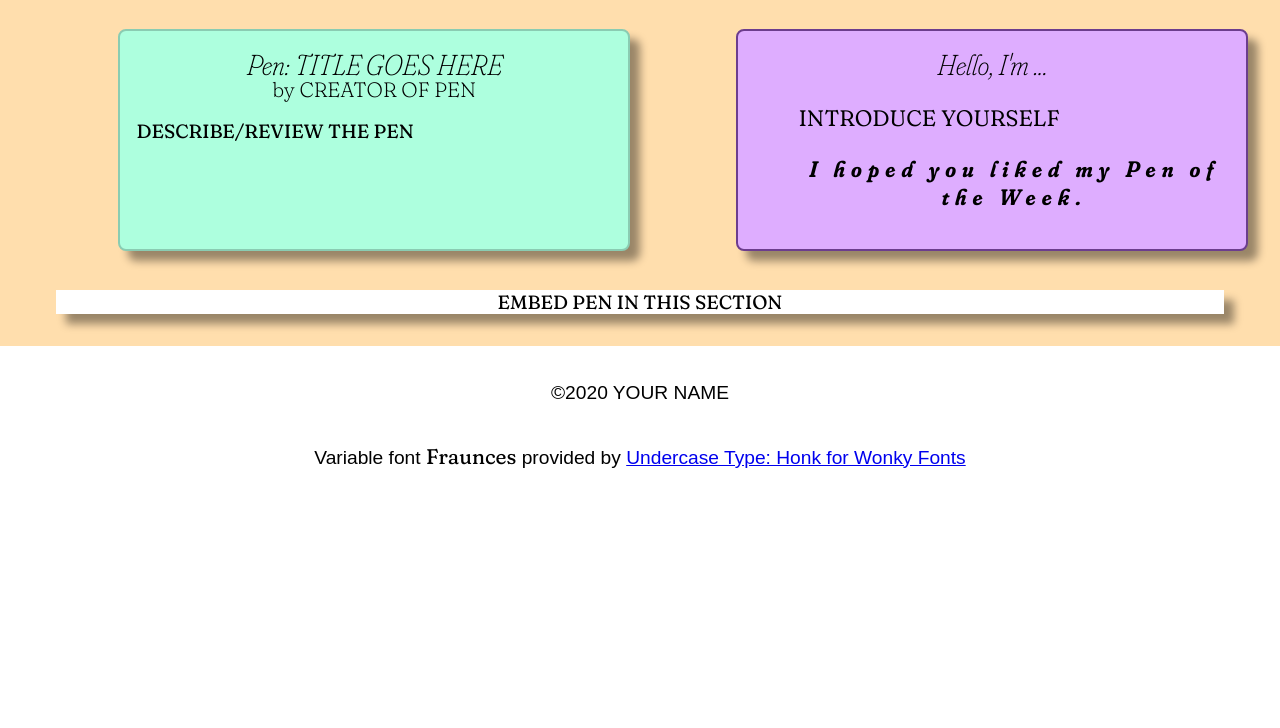
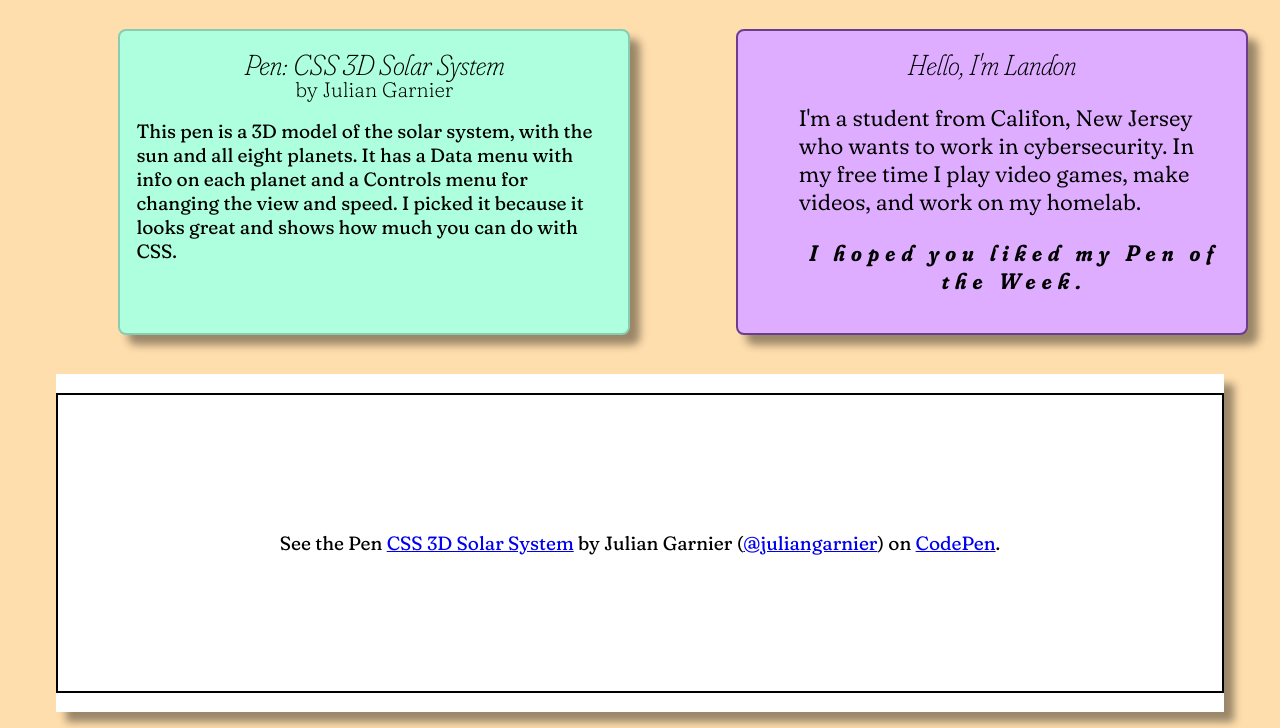
Before and after one commit to rvcc-grid/fa26-pen-embed-graypans, a plain HTML site: page index.html in a window 1280 px wide. Shown: the part 72-800 px from the top of the page. Drawn offline with Linux system fonts and the light colour scheme; a script that the page names is missing.

Commit message:
updated my codepen
Co-Authored-By: Claude Sonnet 5.5 <noreply@anthropic.com>

```diff
--- a/index.html
+++ b/index.html
@@ -16,19 +16,24 @@
 
       <main>
         <article>
-          <h2>Pen: TITLE GOES HERE</h2>
-          <h3>by CREATOR OF PEN</h3>
-          <p>DESCRIBE/REVIEW THE PEN</p>
+          <h2>Pen: CSS 3D Solar System</h2>
+          <h3>by Julian Garnier</h3>
+          <p>This pen is a 3D model of the solar system, with the sun and all eight planets. It has a Data menu with info on each planet and a Controls menu for changing the view and speed. I picked it because it looks great and shows how much you can do with CSS.</p>
         </article>
-        <section>EMBED PEN IN THIS SECTION</section>
+        <section>
+          <p class="codepen" data-height="300" data-default-tab="result" data-slug-hash="krNqZO" data-pen-title="CSS 3D Solar System" data-user="juliangarnier" style="height: 300px; box-sizing: border-box; display: flex; align-items: center; justify-content: center; border: 2px solid; margin: 1em 0; padding: 1em;">
+            <span>See the Pen <a href="https://codepen.io/juliangarnier/pen/krNqZO">CSS 3D Solar System</a> by Julian Garnier (<a href="https://codepen.io/juliangarnier">@juliangarnier</a>) on <a href="https://codepen.io">CodePen</a>.</span>
+          </p>
+          <script async src="https://public.codepenassets.com/embed/index.js"></script>
+        </section>
         <aside>
-          <h2>Hello, I'm ...</h2>
-          <p>INTRODUCE YOURSELF</p>
+          <h2>Hello, I'm Landon</h2>
+          <p>I'm a student from Califon, New Jersey who wants to work in cybersecurity. In my free time I play video games, make videos, and work on my homelab.</p>
           <p class="bye">I hoped you liked my Pen of the Week.</p>
         </aside>
       </main>
       <footer class="sans-serif">
-        <p>&copy;2020 YOUR NAME</p>
+        <p>&copy;2026 Landon Sacro</p>
         <p>
           Variable font <span class="serif">Fraunces</span> provided by
           <a href="https://github.com/undercasetype/Fraunces"
```
Also changed, not shown: 1 other file.
